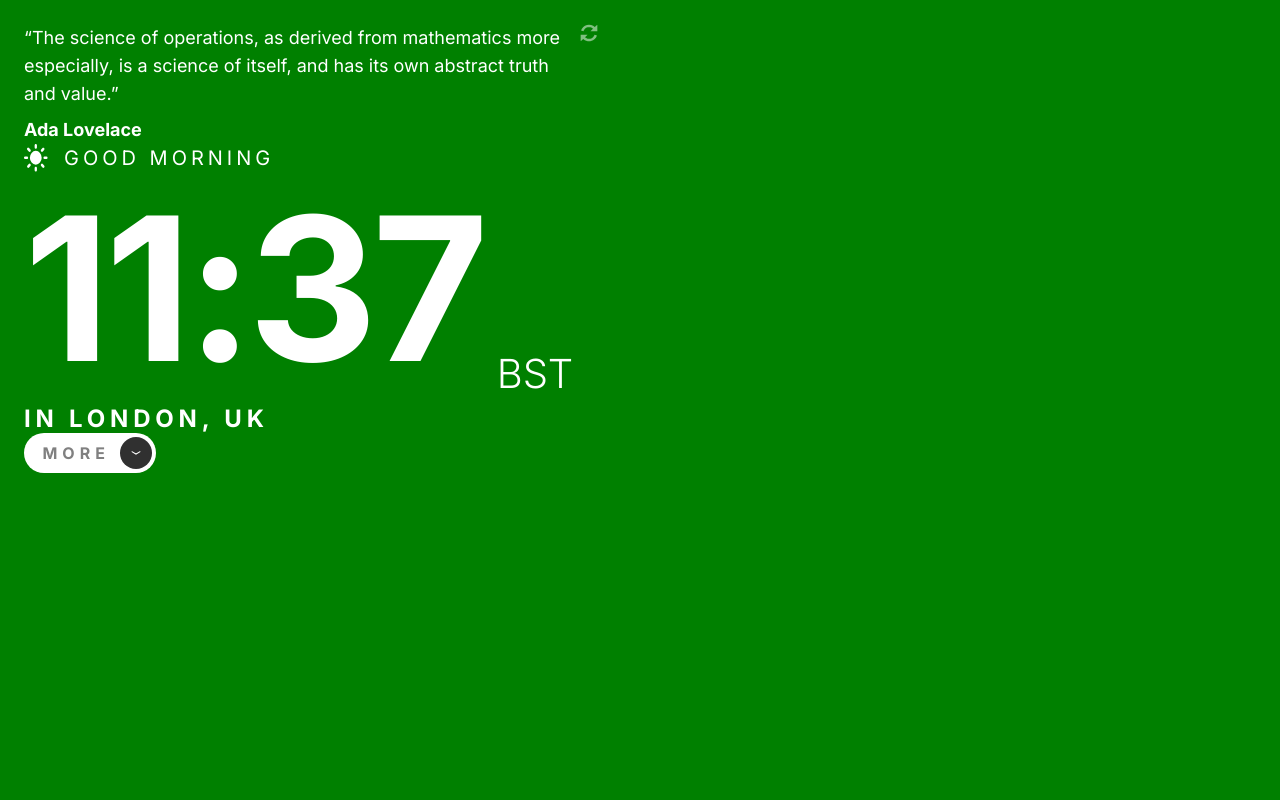
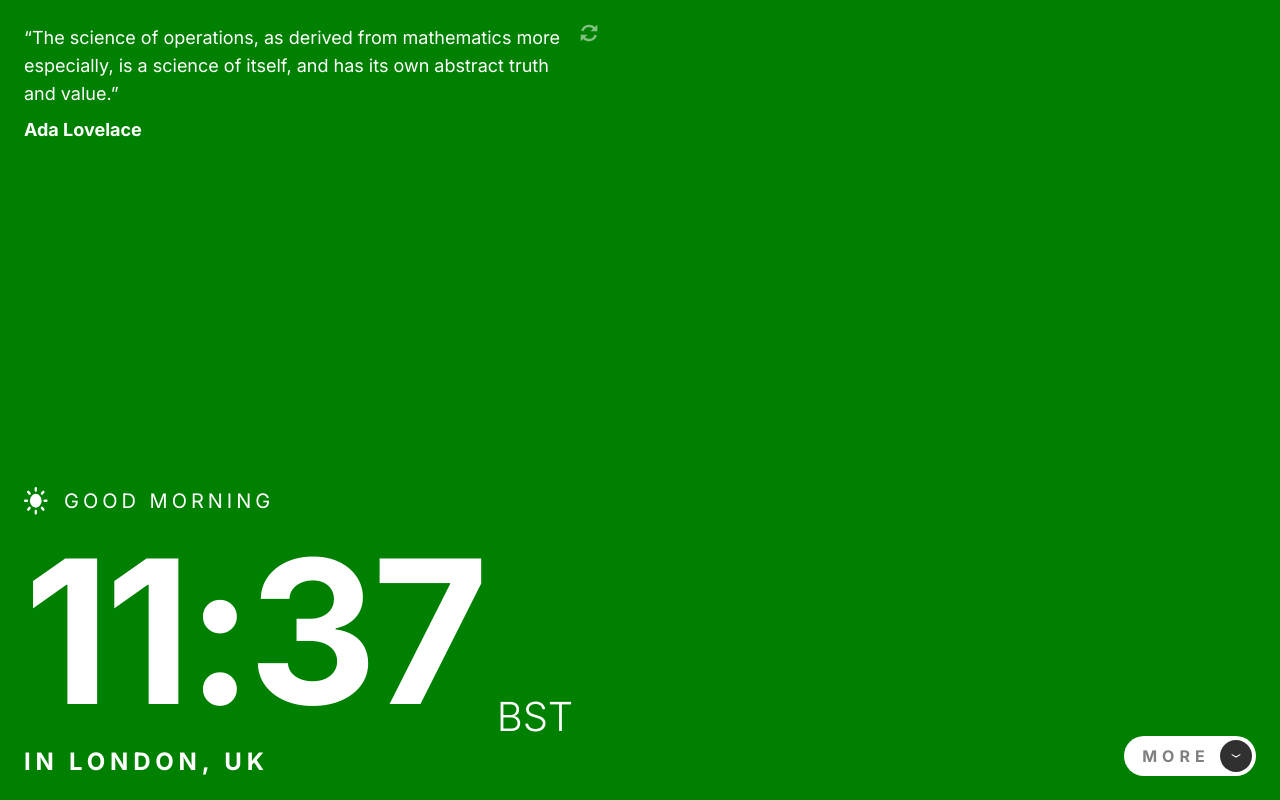
Before and after one commit to kaseyvee/clock-app, a React (Vite) app: page / in a window 1280 px wide. Built offline with nearby package versions, Linux system fonts and the light colour scheme.

Commit message:
Style basic layout with hardcoded items

```diff
--- a/src/App.jsx
+++ b/src/App.jsx
@@ -4,11 +4,13 @@
 
 function App() {
   return (
-    <div className="App">
+    <main className="App">
       <Quote />
-      <Time />
-      <Button />
-    </div>
+      <div className="App_bottom">
+        <Time />
+        <Button />
+      </div>
+    </main>
   )
 }
 
--- a/src/styles/index.scss
+++ b/src/styles/index.scss
@@ -6,6 +6,36 @@
 }
 
 body {
+  $padding: 1.5rem;
+  padding: $padding;
+  height: calc(100vh - $padding * 2);
   background-color: green;
-  padding: 1.5rem;
+
+  #root {
+    height: 100%;
+
+    .App {
+      height: 100%;
+      display: flex;
+      flex-direction: column;
+      justify-content: space-between;
+
+      &_bottom {
+        display: flex;
+        flex-direction: column;
+        gap: 3rem;
+
+        @media (min-width: 768px) {
+          gap: 5rem;
+        }
+
+        @media (min-width: 1024px) {
+          gap: unset;
+          flex-direction: row;
+          justify-content: space-between;
+          align-items: flex-end;
+        }
+      }
+    }
+  }
 }
```
Also changed, not shown: src/styles/utilities/_fonts.scss (+6 -6 lines).
